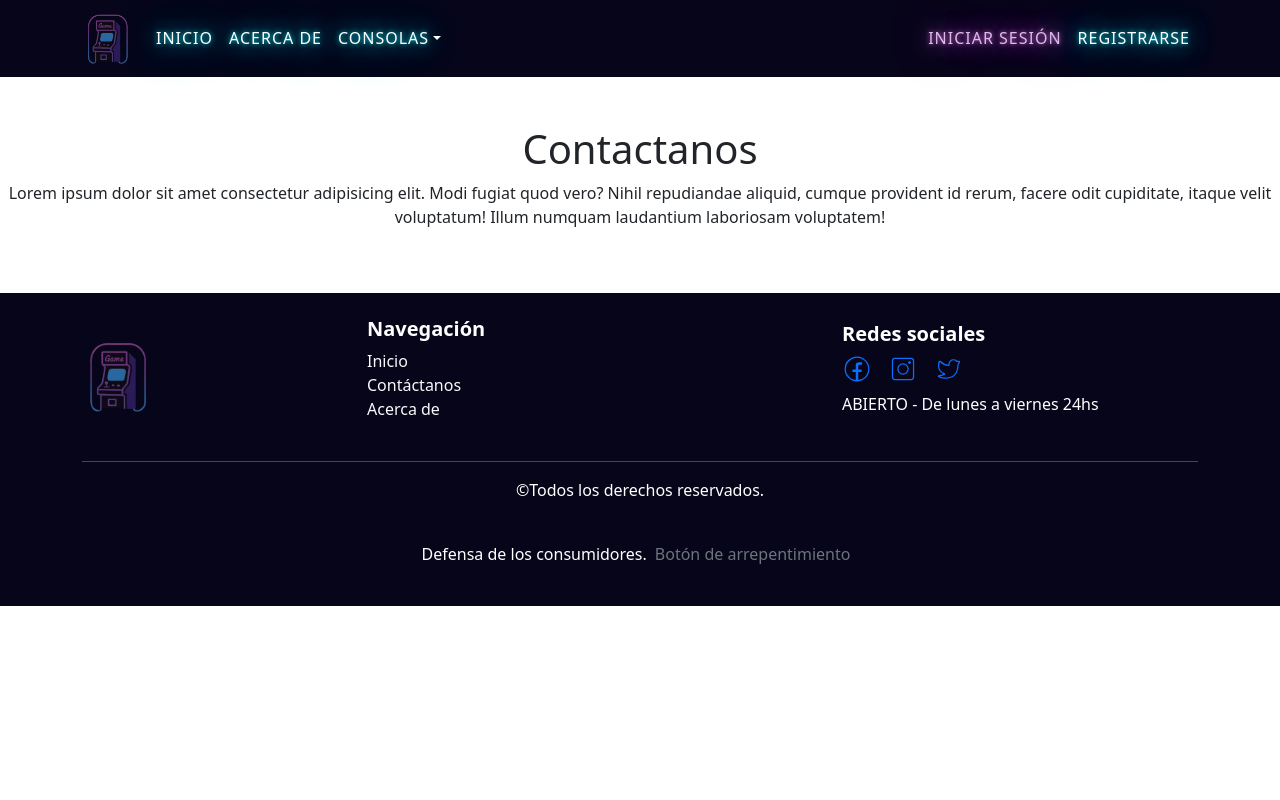
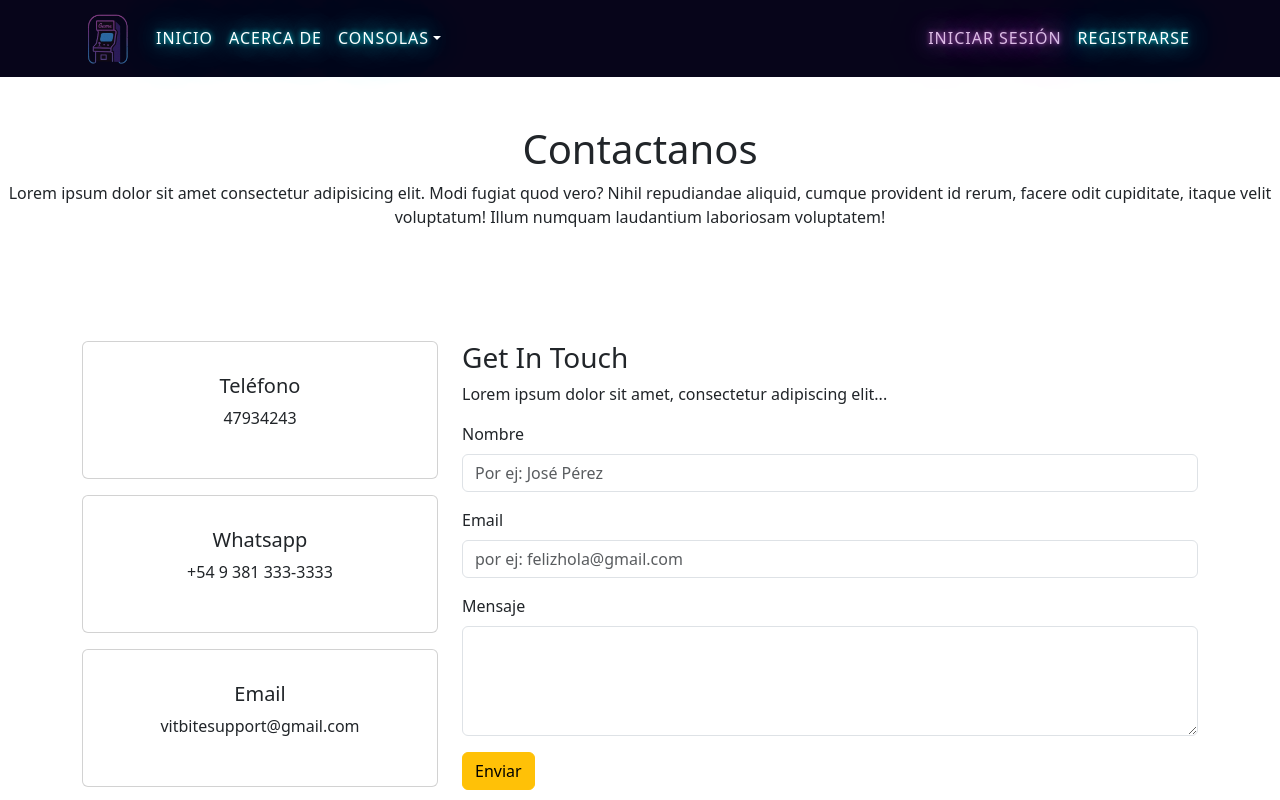
Before and after one commit to AcostaCl/Ecommerce-Gamer-React, a React (Vite) app: page /FormularioContacto in a window 1280 px wide. Shown: the top 800 px of the page. Built offline with nearby package versions, Linux system fonts and the light colour scheme.

Commit message:
se agregó formulario validado y cards con datos

```diff
--- a/src/components/common/Footer.jsx
+++ b/src/components/common/Footer.jsx
@@ -79,7 +79,7 @@ const Footer = () => {
               Defensa de los consumidores.
               <Link
                 to={"/BotonArrepentimiento"}
-                className="text-secondary text-decoration-none p-2"
+                className="text-secondary text-decoration-none p-2 text-custom"
               >
                 Botón de arrepentimiento
               </Link>
--- a/src/components/pages/BotonArrepentimiento.jsx
+++ b/src/components/pages/BotonArrepentimiento.jsx
@@ -1,6 +1,9 @@
-
 const BotonArrepentimiento = () => {
-  return <div></div>;
+  return (
+    <div>
+      <h2>hola</h2>
+    </div>
+  );
 };
 
 export default BotonArrepentimiento;
--- a/src/components/pages/FormularioContacto.jsx
+++ b/src/components/pages/FormularioContacto.jsx
@@ -27,6 +27,112 @@ const FormularioContacto = () => {
           laudantium laboriosam voluptatem!
         </p>
       </div>
+      <Container className="py-5">
+        <Row>
+          <Col md={4}>
+            <Card className="mb-3 p-3 text-center">
+              <Card.Body>
+                <h5>Teléfono</h5>
+                <p>47934243</p>
+              </Card.Body>
+            </Card>
+            <Card className="mb-3 p-3 text-center">
+              <Card.Body>
+                <h5>Whatsapp</h5>
+                <p>+54 9 381 333-3333</p>
+              </Card.Body>
+            </Card>
+            <Card className="mb-3 p-3 text-center">
+              <Card.Body>
+                <h5>Email</h5>
+                <p>vitbitesupport@gmail.com</p>
+              </Card.Body>
+            </Card>
+          </Col>
+          <Col md={8}>
+            <h3>Get In Touch</h3>
+            <p>Lorem ipsum dolor sit amet, consectetur adipiscing elit...</p>
+            <Form onSubmit={handleSubmit(onSubmit)}>
+              <Form.Group className="mb-3">
+                <Form.Label>Nombre</Form.Label>
+                <Form.Control
+                  type="text"
+                  placeholder="Por ej: José Pérez"
+                  {...register("name", {
+                    required: "El nombre es requerido",
+                    minLength: {
+                      value: 3,
+                      message: "El mínimo de caracteres es 3",
+                    },
+                    maxLength: {
+                      value: 50,
+                      message: "El máximo de caracteres permitido es 50",
+                    },
+                  })}
+                  isInvalid={!!errors.name}
+                />
+                <Form.Control.Feedback type="invalid">
+                  {errors.name?.message}
+                </Form.Control.Feedback>
+              </Form.Group>
+
+              <Form.Group className="mb-3">
+                <Form.Label>Email</Form.Label>
+                <Form.Control
+                  type="email"
+                  placeholder="por ej: felizhola@gmail.com"
+                  {...register("email", {
+                    required: "El email es requerido",
+                    pattern: {
+                      value: /^\S+@\S+$/i,
+                      message: "El email ingresado es inválido",
+                    },
+                    minLength: {
+                      value: 3,
+                      message: "El mínimo de caracteres es 3",
+                    },
+                    maxLength: {
+                      value: 50,
+                      message: "El máximo de caracteres permitidos es 50",
+                    },
+                  })}
+                  isInvalid={!!errors.email}
+                />
+                <Form.Control.Feedback type="invalid">
+                  {errors.email?.message}
+                </Form.Control.Feedback>
+              </Form.Group>
+
+              <Form.Group className="mb-3">
+                <Form.Label>Mensaje</Form.Label>
+                <Form.Control
+                  as="textarea"
+                  rows={4}
+                  {...register("message", {
+                    required: "El mensaje es requerido",
+                    minLength: {
+                      value: 3,
+                      message: "El mínimo de caracteres permitidos es 3",
+                    },
+                    maxLength: {
+                      value: 200,
+                      message: "El máximo de caracteres permitidos es 200",
+                    },
+                  })}
+                  isInvalid={!!errors.message}
+                />
+                <Form.Control.Feedback type="invalid">
+                  {errors.message?.message}
+                </Form.Control.Feedback>
+              </Form.Group>
+
+              <Button variant="warning" type="submit">
+                Enviar
+              </Button>
+            </Form>
+          </Col>
+        </Row>
+      </Container>
     </div>
   );
 };
```
